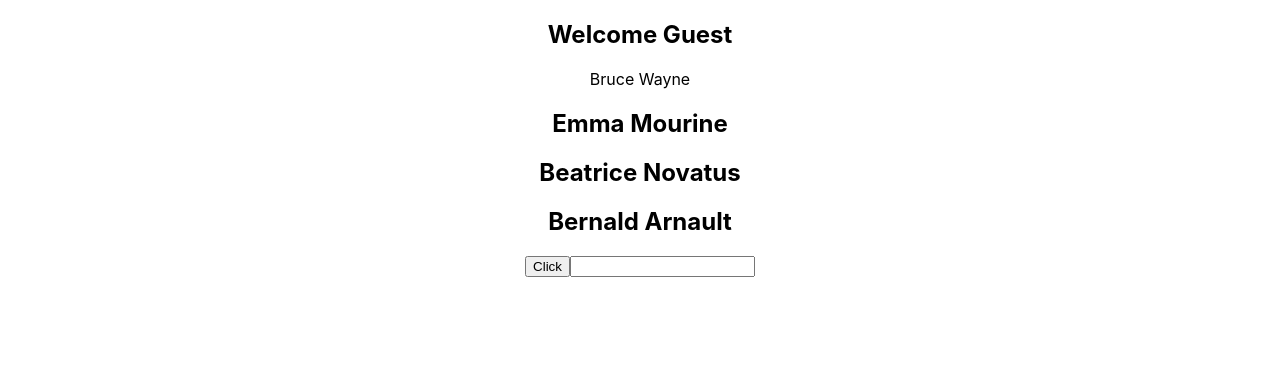
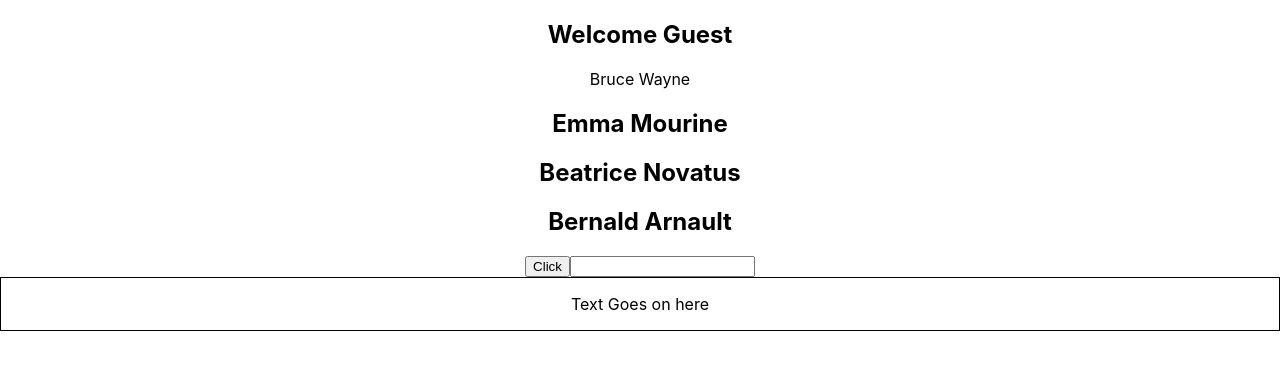
Before and after one commit to kelvin-manyengo-magwe/typescript-demo, a React (Create React App) app: page / in a window 1280 px wide. Shown: the top 370 px of the page. Built offline with nearby package versions, Linux system fonts and the light colour scheme.

Commit message:
prop styles

```diff
--- a/src/App.tsx
+++ b/src/App.tsx
@@ -5,6 +5,8 @@
 import { PersonList } from './components/PersonList';
 import { Button } from './components/Button';
 import { Input } from './components/Input';
+import { Container } from './components/Container';
+
 
 function App() {
     const personName = {
@@ -28,12 +30,14 @@
     ]
   return (
     <div className="App">
-        <Greet isLoggedIn={false} name="Vishwaz" messageCount={10} />
-        <Person name={personName} />
-        <PersonList names={personList} />
-        <Button handleClick={ (event, id) => console.log('Button clicked', event, id)} />
+          <Greet isLoggedIn={false} name="Vishwaz" messageCount={10} />
+          <Person name={personName} />
+          <PersonList names={personList} />
+          <Button handleClick={ (event, id) => console.log('Button clicked', event, id)} />
 
-        <Input value='' handleChange={(event) => console.log(event)} />
+          <Input value='' handleChange={(event) => console.log(event)} />
+
+          <Container styles={{border: '1px solid black', padding: '1rem'}} />
     </div>
   );
 }
--- /dev/null
+++ b/src/components/Container.tsx
@@ -0,0 +1,14 @@
+import React from 'react';
+
+type ContainerProps = {
+    styles: React.CSSProperties
+};
+
+
+export const Container = (props: ContainerProps) => {
+    return (
+        <div style={props.styles}>
+            Text Goes on here
+        </div>
+    )
+}
```
